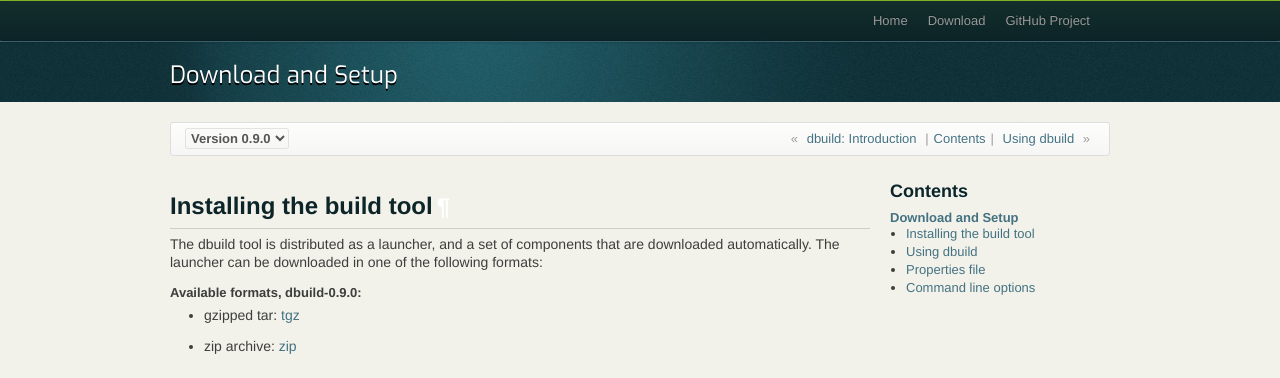
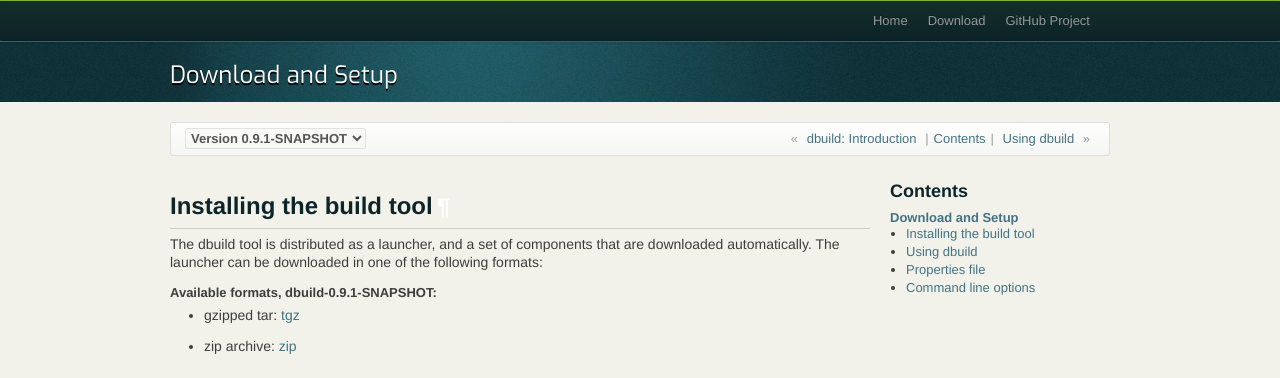
Before and after one commit to lightbend-labs/dbuild, a Sphinx documentation site: the page built from docs/src/sphinx/download.rst, in a window 1280 px wide. Shown: the top 378 px of the page. Built offline with Sphinx 7.4.7, drawn with Linux system fonts in a browser that asks for light colours.

Commit message:
Bump version to 0.9.1-SNAPSHOT

```diff
--- a/docs/src/sphinx/conf.py
+++ b/docs/src/sphinx/conf.py
@@ -8,8 +8,8 @@
 # Project variables
 
 project = 'dbuild'
-version = '0.9.0'
-release = '0.9.0'
+version = '0.9.1'
+release = '0.9.1-SNAPSHOT'
 sbt_version = '0.12.4'
 
 # General settings
```
Also changed, not shown: 1 other file.
